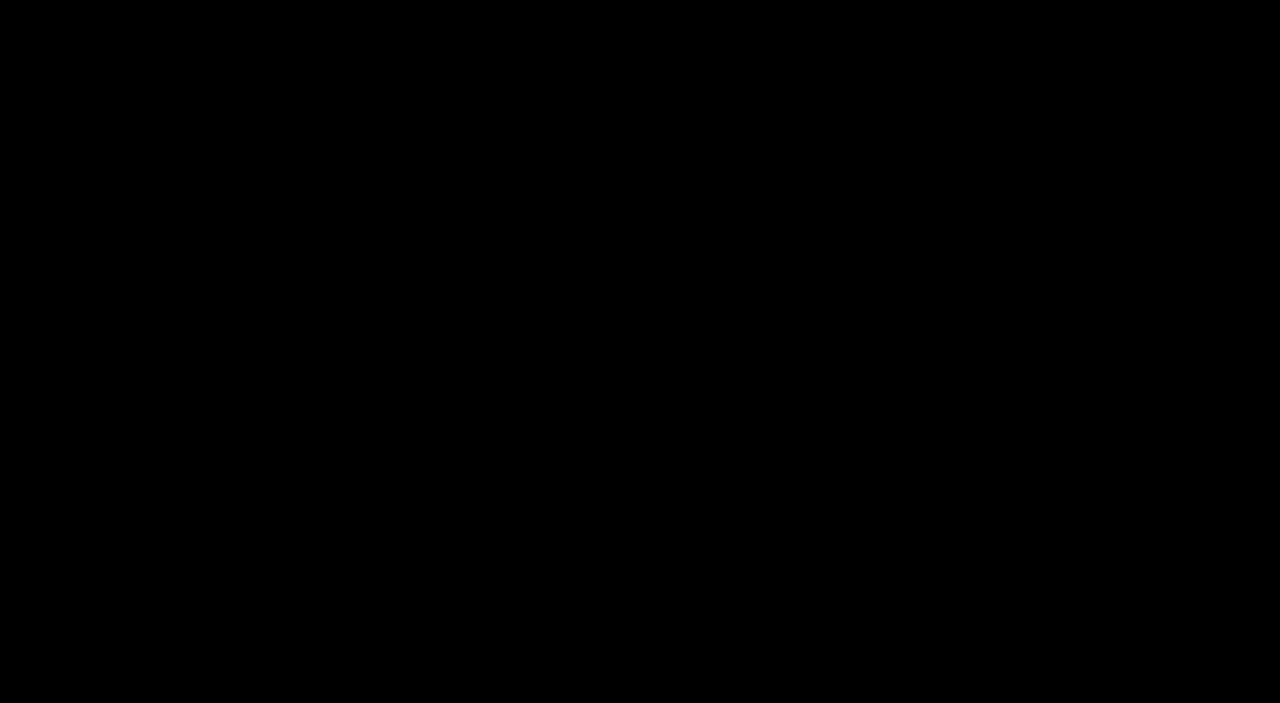
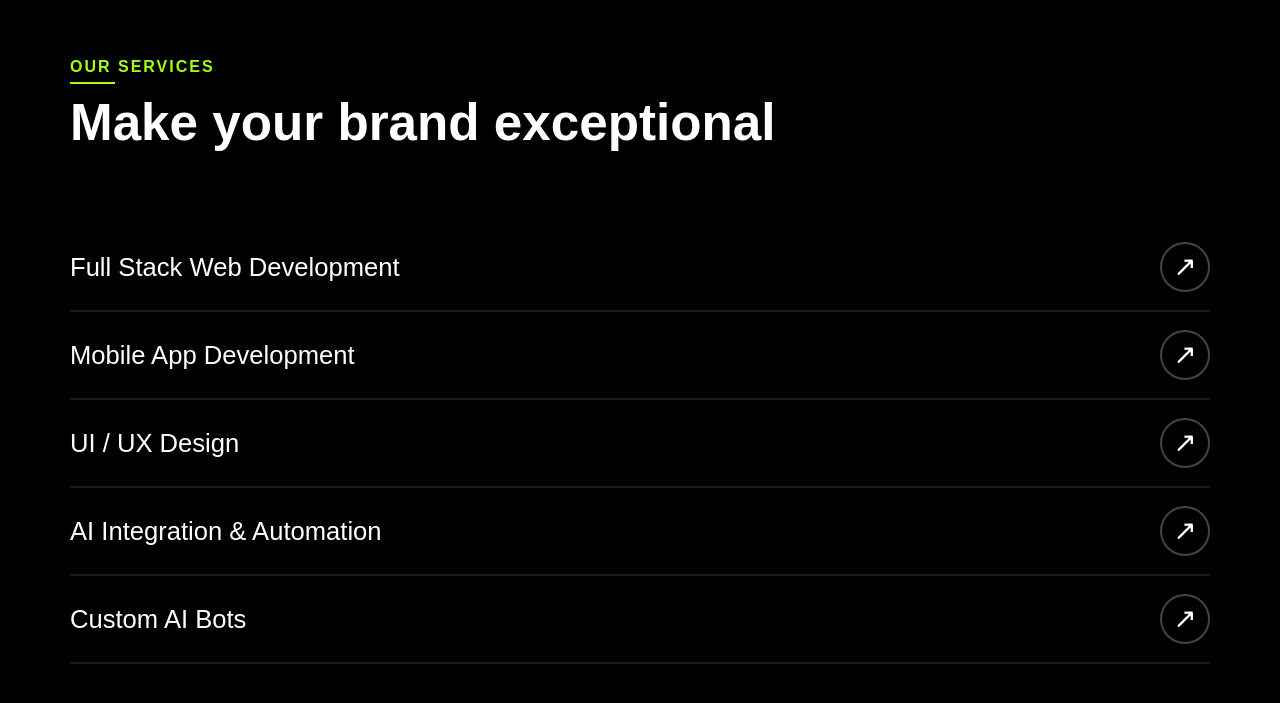
Before and after one commit to Zeeshanprojects/Corebizlabs, a React (Vite) app in the folder corebizlabs/: page / in a window 1280 px wide. Shown: the part 1729-2432 px from the top of the page. Before the commit the page ends 1716 px from the top, so only its background shows below. Built offline with nearby package versions, Linux system fonts and the light colour scheme; a web font is replaced by a local one.

Commit message:
updated-code

```diff
--- a/corebizlabs/src/Pages/Home.css
+++ b/corebizlabs/src/Pages/Home.css
@@ -113,6 +113,80 @@
 .about-img:hover {
   transform: scale(1.03);
 }
+/* ✅ Services Section */
+.services-section {
+  text-align: left;
+}
+
+.services-list {
+  list-style: none;
+  padding: 0;
+  margin-top: 50px;
+  width: 100%;
+}
+
+.service-item {
+  font-size: 42px;
+  color: #888;
+  display: flex;
+  justify-content: space-between;
+  align-items: center;
+  padding: 18px 0;
+  border-bottom: 1px solid #222;
+  cursor: pointer;
+  transition: color 0.3s ease;
+  position: relative;
+}
+
+.arrow-circle {
+  font-size: 28px;
+  width: 50px;
+  height: 50px;
+  border: 2px solid #444;
+  border-radius: 50%;
+  display: flex;
+  justify-content: center;
+  align-items: center;
+  transition: all 0.3s ease;
+}
+
+/* Hover Effect */
+.service-item:hover {
+  color: #a1ff23;
+}
+
+.service-item:hover .arrow-circle {
+  border-color: #a1ff23;
+  color: #a1ff23;
+  transform: translateX(8px);
+}
+
+/* Each service item styling */
+.service-item {
+  font-size: clamp(20px, 2vw, 28px);
+  font-weight: 300;
+  color: #fff;
+  padding: 18px 0;
+    border-bottom: 2px solid rgba(255,255,255,0.1);
+  cursor: pointer;
+  transition: 0.4s ease;
+  position: relative;
+}
+
+.service-item::before {
+  content: "";
+  position: absolute;
+  left: 0;
+  bottom: 0;
+  width: 0%;
+  height: 2px;
+  background: #A5FF0D;
+  transition: width 0.4s ease-out;
+}
+
+.service-item:hover::before {
+  width: 100%;
+}
 
 /* Animation */
 @keyframes fadeUp {
--- a/corebizlabs/src/Pages/Home.jsx
+++ b/corebizlabs/src/Pages/Home.jsx
@@ -54,6 +54,41 @@ export default function Home() {
     </div>
   </div>
 </div>
+{/* ✅ Services Section */}
+<div className="section services-section container">
+  <div className="row">
+    <div className="col-12">
+      <h6 className="section-label">Our Services</h6>
+      <h2 className="section-title">Make your brand exceptional</h2>
+    </div>
+
+    <div className="col-12">
+     <ul className="services-list">
+  <li className="service-item">
+    Full Stack Web Development
+    <span class="arrow-circle">↗</span>
+  </li>
+  <li className="service-item">
+    Mobile App Development
+    <span class="arrow-circle">↗</span>
+  </li>
+  <li className="service-item">
+    UI / UX Design
+    <span class="arrow-circle">↗</span>
+  </li>
+  <li className="service-item">
+    AI Integration & Automation
+    <span class="arrow-circle">↗</span>
+  </li>
+  <li className="service-item">
+    Custom AI Bots
+    <span class="arrow-circle">↗</span>
+  </li>
+</ul>
+
+    </div>
+  </div>
+</div>
 
     </>
   );
```
